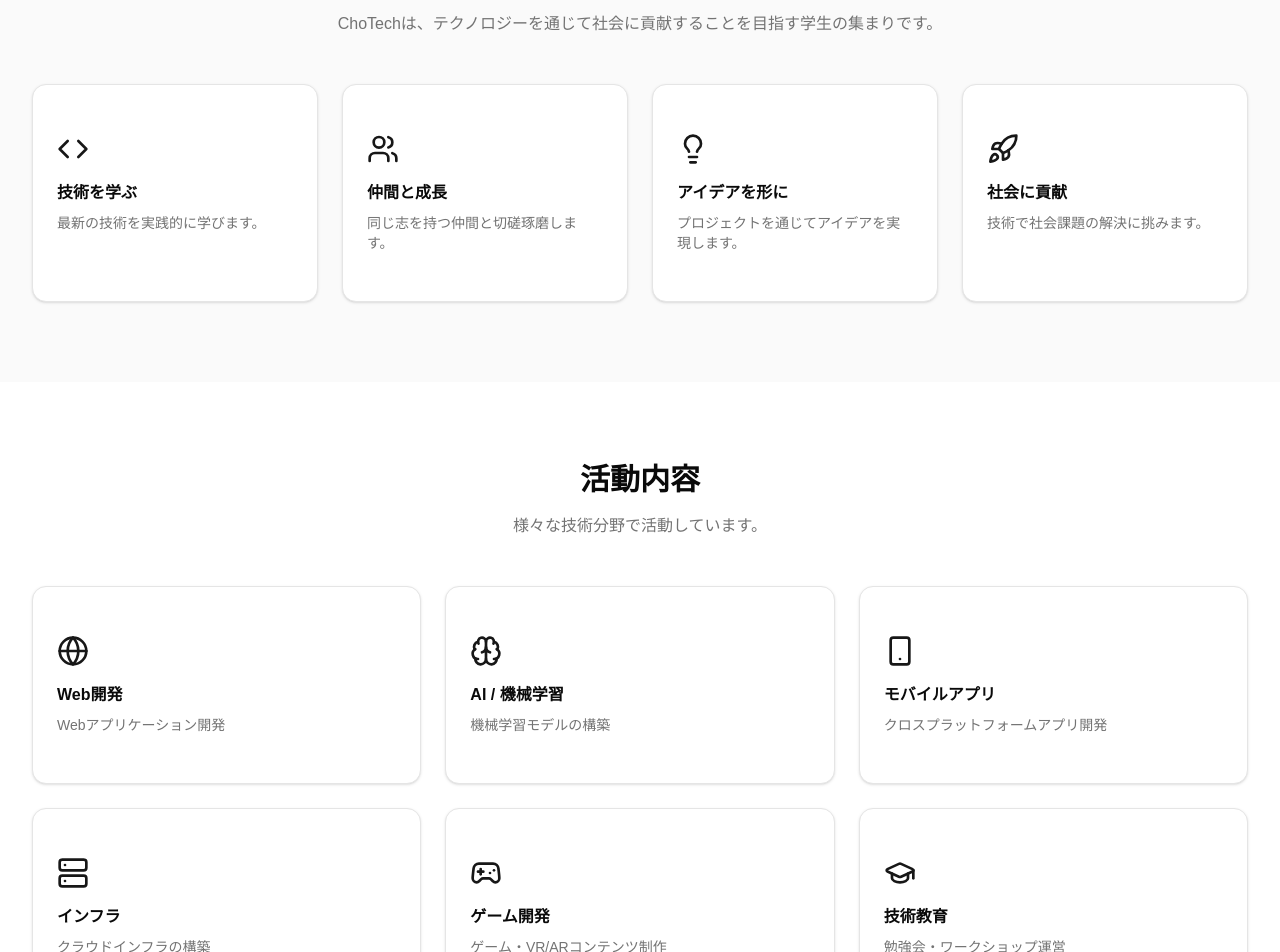
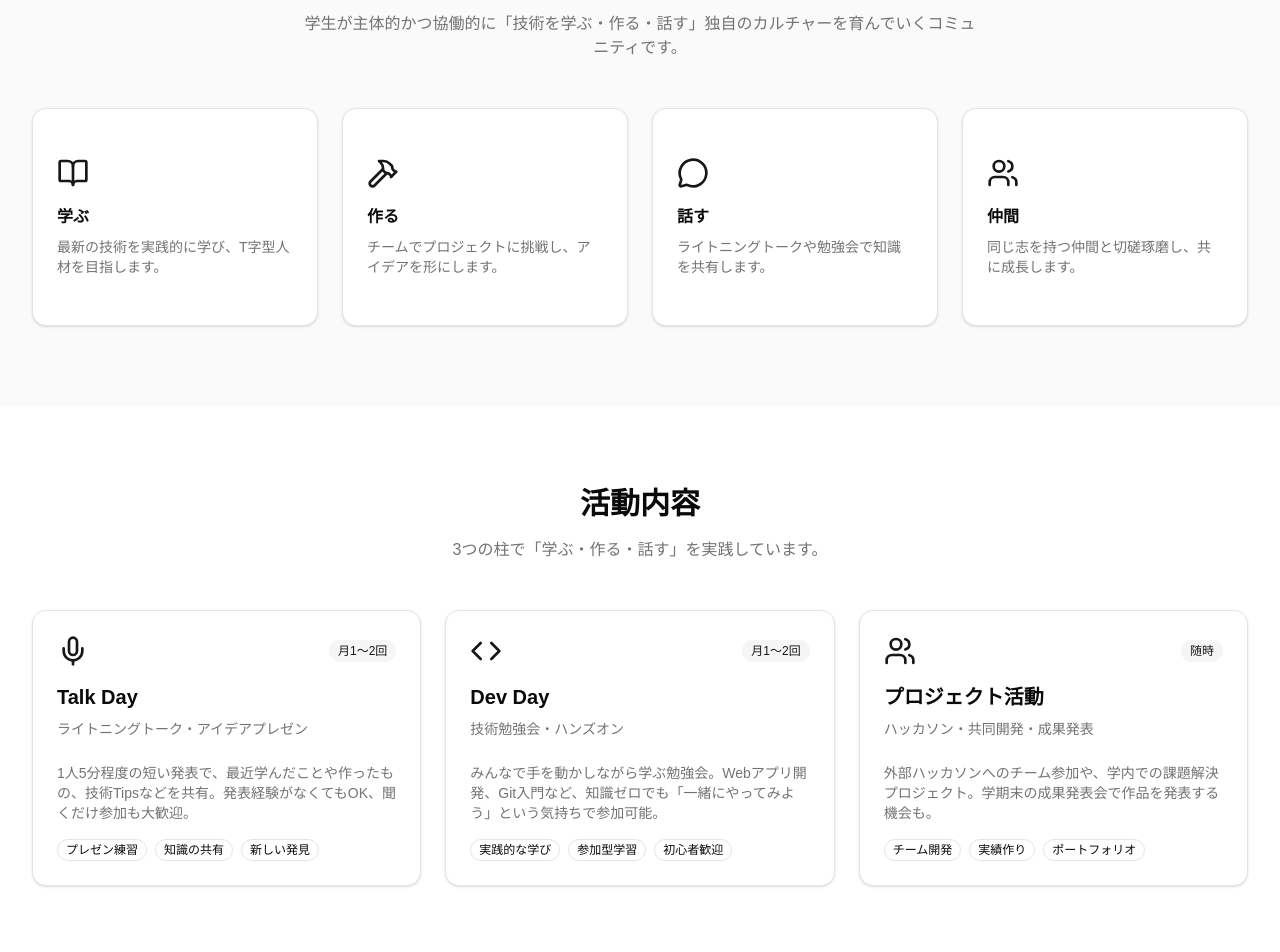
Before and after one commit to nu-chotech/hp, a Next.js app: page / in a window 1280 px wide. Shown: the part 920-1872 px from the top of the page. Built offline with nearby package versions, Linux system fonts and the light colour scheme; a web font is replaced by a local one.

Commit message:
feat: Update content and presentation across multiple page sections.

```diff
--- a/src/components/sections/AboutSection.tsx
+++ b/src/components/sections/AboutSection.tsx
@@ -1,28 +1,28 @@
 "use client";
 
-import { Code, Lightbulb, Rocket, Users } from "lucide-react";
+import { BookOpen, Hammer, MessageCircle, Users } from "lucide-react";
 import { Card, CardContent } from "@/components/ui/card";
 
 const features = [
   {
-    icon: Code,
-    title: "技術を学ぶ",
-    description: "最新の技術を実践的に学びます。",
+    icon: BookOpen,
+    title: "学ぶ",
+    description: "最新の技術を実践的に学び、T字型人材を目指します。",
+  },
+  {
+    icon: Hammer,
+    title: "作る",
+    description: "チームでプロジェクトに挑戦し、アイデアを形にします。",
+  },
+  {
+    icon: MessageCircle,
+    title: "話す",
+    description: "ライトニングトークや勉強会で知識を共有します。",
   },
   {
     icon: Users,
-    title: "仲間と成長",
-    description: "同じ志を持つ仲間と切磋琢磨します。",
-  },
-  {
-    icon: Lightbulb,
-    title: "アイデアを形に",
-    description: "プロジェクトを通じてアイデアを実現します。",
-  },
-  {
-    icon: Rocket,
-    title: "社会に貢献",
-    description: "技術で社会課題の解決に挑みます。",
+    title: "仲間",
+    description: "同じ志を持つ仲間と切磋琢磨し、共に成長します。",
   },
 ];
 
@@ -33,7 +33,7 @@ export function AboutSection() {
         <div className="text-center max-w-2xl mx-auto mb-12">
           <h2 className="text-3xl font-bold mb-4">私たちについて</h2>
           <p className="text-muted-foreground">
-            ChoTechは、テクノロジーを通じて社会に貢献することを目指す学生の集まりです。
+            学生が主体的かつ協働的に「技術を学ぶ・作る・話す」独自のカルチャーを育んでいくコミュニティです。
           </p>
         </div>
 
--- a/src/components/sections/ActivitiesSection.tsx
+++ b/src/components/sections/ActivitiesSection.tsx
@@ -1,45 +1,36 @@
 "use client";
 
-import {
-  Brain,
-  Gamepad2,
-  Globe,
-  GraduationCap,
-  Server,
-  Smartphone,
-} from "lucide-react";
-import { Card, CardContent } from "@/components/ui/card";
+import { Code, Mic, Users } from "lucide-react";
+import { Badge } from "@/components/ui/badge";
+import { Card, CardContent, CardHeader, CardTitle } from "@/components/ui/card";
 
 const activities = [
   {
-    icon: Globe,
-    title: "Web開発",
-    description: "Webアプリケーション開発",
+    icon: Mic,
+    title: "Talk Day",
+    subtitle: "ライトニングトーク・アイデアプレゼン",
+    badge: "月1〜2回",
+    description:
+      "1人5分程度の短い発表で、最近学んだことや作ったもの、技術Tipsなどを共有。発表経験がなくてもOK、聞くだけ参加も大歓迎。",
+    features: ["プレゼン練習", "知識の共有", "新しい発見"],
   },
   {
-    icon: Brain,
-    title: "AI / 機械学習",
-    description: "機械学習モデルの構築",
+    icon: Code,
+    title: "Dev Day",
+    subtitle: "技術勉強会・ハンズオン",
+    badge: "月1〜2回",
+    description:
+      "みんなで手を動かしながら学ぶ勉強会。Webアプリ開発、Git入門など、知識ゼロでも「一緒にやってみよう」という気持ちで参加可能。",
+    features: ["実践的な学び", "参加型学習", "初心者歓迎"],
   },
   {
-    icon: Smartphone,
-    title: "モバイルアプリ",
-    description: "クロスプラットフォームアプリ開発",
-  },
-  {
-    icon: Server,
-    title: "インフラ",
-    description: "クラウドインフラの構築",
-  },
-  {
-    icon: Gamepad2,
-    title: "ゲーム開発",
-    description: "ゲーム・VR/ARコンテンツ制作",
-  },
-  {
-    icon: GraduationCap,
-    title: "技術教育",
-    description: "勉強会・ワークショップ運営",
+    icon: Users,
+    title: "プロジェクト活動",
+    subtitle: "ハッカソン・共同開発・成果発表",
+    badge: "随時",
+    description:
+      "外部ハッカソンへのチーム参加や、学内での課題解決プロジェクト。学期末の成果発表会で作品を発表する機会も。",
+    features: ["チーム開発", "実績作り", "ポートフォリオ"],
   },
 ];
 
@@ -50,19 +41,34 @@ export function ActivitiesSection() {
         <div className="text-center max-w-2xl mx-auto mb-12">
           <h2 className="text-3xl font-bold mb-4">活動内容</h2>
           <p className="text-muted-foreground">
-            様々な技術分野で活動しています。
+            3つの柱で「学ぶ・作る・話す」を実践しています。
           </p>
         </div>
 
-        <div className="grid grid-cols-1 md:grid-cols-2 lg:grid-cols-3 gap-6">
+        <div className="grid grid-cols-1 lg:grid-cols-3 gap-6">
           {activities.map((activity) => (
-            <Card key={activity.title}>
-              <CardContent className="p-6">
-                <activity.icon className="w-8 h-8 mb-4 text-primary" />
-                <h3 className="font-semibold mb-2">{activity.title}</h3>
+            <Card key={activity.title} className="flex flex-col">
+              <CardHeader>
+                <div className="flex items-center justify-between mb-2">
+                  <activity.icon className="w-8 h-8 text-primary" />
+                  <Badge variant="secondary">{activity.badge}</Badge>
+                </div>
+                <CardTitle className="text-xl">{activity.title}</CardTitle>
                 <p className="text-sm text-muted-foreground">
+                  {activity.subtitle}
+                </p>
+              </CardHeader>
+              <CardContent className="flex-1 flex flex-col">
+                <p className="text-sm text-muted-foreground mb-4">
                   {activity.description}
                 </p>
+                <div className="flex flex-wrap gap-2 mt-auto">
+                  {activity.features.map((feature) => (
+                    <Badge key={feature} variant="outline">
+                      {feature}
+                    </Badge>
+                  ))}
+                </div>
               </CardContent>
             </Card>
           ))}
--- a/src/components/sections/HeroSection.tsx
+++ b/src/components/sections/HeroSection.tsx
@@ -19,8 +19,12 @@ export function HeroSection() {
             ChoTech
           </h1>
 
-          <p className="text-lg text-muted-foreground max-w-xl mx-auto mb-8">
-            技術を学び、共に成長し、社会に貢献する学生エンジニアの集まりです。
+          <p className="text-xl font-medium max-w-xl mx-auto mb-4">
+            共に学び、共に創り、共に発信する。
+          </p>
+
+          <p className="text-muted-foreground max-w-xl mx-auto mb-8">
+            「技術を学ぶ・作る・話す」を、みんなで気軽に楽しむコミュニティ
           </p>
 
           <div className="flex flex-col sm:flex-row items-center justify-center gap-4">
--- a/src/components/sections/RecruitSection.tsx
+++ b/src/components/sections/RecruitSection.tsx
@@ -5,18 +5,18 @@ import Link from "next/link";
 import { Button } from "@/components/ui/button";
 import { Card, CardContent } from "@/components/ui/card";
 
-const requirements = [
-  "プログラミングに興味がある学生",
-  "チーム開発に挑戦したい方",
-  "新しい技術を学びたい方",
-  "仲間と一緒に成長したい方",
+const participationStyles = [
+  "会員制ではない — いつでも気軽に参加可能",
+  "完全自由参加 — 聞くだけでもOK",
+  "初心者歓迎 — 知識ゼロでも安心",
+  "挙手制 — やりたいことがあれば主体的に",
 ];
 
 const benefits = [
-  "実践的なプロジェクト経験",
-  "メンター制度でサポート",
-  "勉強会・ハッカソン参加",
-  "就活・キャリア相談",
+  "実践的なスキル習得（プレゼン・技術力）",
+  "仲間との出会いとネットワーキング",
+  "T字型人材への成長・キャリアへの貢献",
+  "ポートフォリオの構築",
 ];
 
 export function RecruitSection() {
@@ -34,9 +34,9 @@ export function RecruitSection() {
           <div className="grid md:grid-cols-2 gap-6 mb-8">
             <Card>
               <CardContent className="p-6">
-                <h3 className="font-semibold mb-4">こんな方を歓迎</h3>
+                <h3 className="font-semibold mb-4">参加スタイル</h3>
                 <ul className="space-y-3">
-                  {requirements.map((item) => (
+                  {participationStyles.map((item) => (
                     <li key={item} className="flex items-start gap-2">
                       <CheckCircle2 className="w-5 h-5 text-primary mt-0.5 shrink-0" />
                       <span className="text-sm text-muted-foreground">
```
